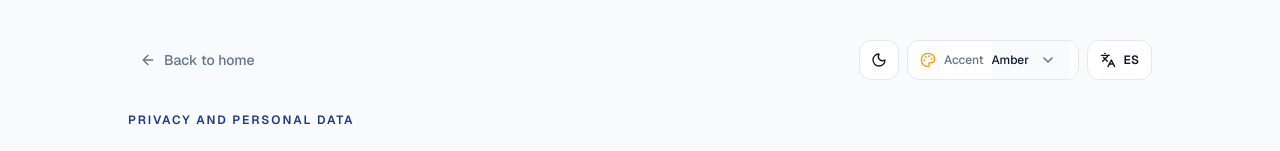
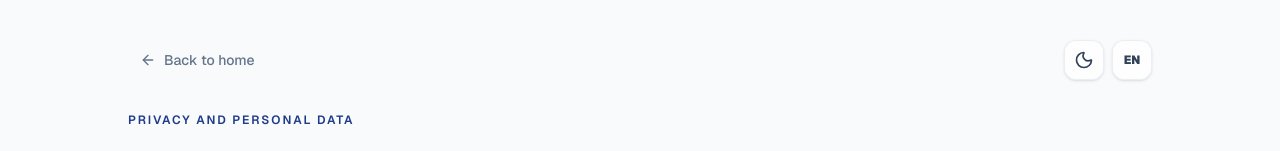
Before and after one commit to Charmandiox9/MSMS_Frontend, a Next.js app: page /en/privacy in a window 1280 px wide. Shown: the top 151 px of the page. Built offline with nearby package versions, Linux system fonts and the light colour scheme.

Commit message:
fix: match privacy controls to login design

```diff
--- a/src/app/[locale]/layout.tsx
+++ b/src/app/[locale]/layout.tsx
@@ -10,7 +10,6 @@ import { ThemeProvider } from "@/components/providers/ThemeProvider";
 import EssentialStorageNotice from "@/components/providers/EssentialStorageNotice";
 import SmoothScroll from "@/components/behavior/SmoothScroll";
 import { Toaster } from 'sonner';
-import { ColorPaletteProvider } from '@/components/providers/ColorPaletteProvider';
 
 export const metadata: Metadata = {
   title: "MARSYS - UCN Facultad de Ciencias del Mar",
@@ -41,13 +40,11 @@ export default async function RootLayout({
       <body suppressHydrationWarning className="min-h-full flex flex-col bg-background text-foreground transition-colors duration-300">
         <SmoothScroll />
         <ThemeProvider>
-          <ColorPaletteProvider>
-            <NextIntlClientProvider messages={messages}>
-              {children}
-              <EssentialStorageNotice />
-              <Toaster position="bottom-right" theme="system" richColors closeButton expand visibleToasts={4} />
-            </NextIntlClientProvider>
-          </ColorPaletteProvider>
+          <NextIntlClientProvider messages={messages}>
+            {children}
+            <EssentialStorageNotice />
+            <Toaster position="bottom-right" theme="system" richColors closeButton expand visibleToasts={4} />
+          </NextIntlClientProvider>
         </ThemeProvider>
       </body>
     </html>
--- a/src/app/globals.css
+++ b/src/app/globals.css
@@ -63,26 +63,6 @@
   /* Acento en dark: Arena brillante */
   --accent: #fbbf24;
   --accent-foreground: #451a03;
-}
-
-:root[data-palette="marine"] {
-  --accent: #0d9488;
-  --accent-foreground: #ffffff;
-}
-
-.dark[data-palette="marine"] {
-  --accent: #2dd4bf;
-  --accent-foreground: #022c22;
-}
-
-:root[data-palette="coral"] {
-  --accent: #ef4444;
-  --accent-foreground: #ffffff;
-}
-
-.dark[data-palette="coral"] {
-  --accent: #fb7185;
-  --accent-foreground: #4c0519;
 }
 
 @theme inline {
--- a/src/components/layout/PublicPageToolbar.tsx
+++ b/src/components/layout/PublicPageToolbar.tsx
@@ -1,11 +1,10 @@
 'use client';
 
-import { ArrowLeft, Languages, Moon, Palette, Sun } from 'lucide-react';
+import { ArrowLeft, Moon, Sun } from 'lucide-react';
 import { useLocale, useTranslations } from 'next-intl';
 import { useTheme } from 'next-themes';
 import { Link, usePathname, useRouter } from '@/i18n/routing';
 import { useMounted } from '@/hooks/useMounted';
-import { useColorPalette } from '@/components/providers/ColorPaletteProvider';
 
 export default function PublicPageToolbar({ backLabel }: { backLabel: string }) {
   const t = useTranslations('DashboardNav');
@@ -13,10 +12,8 @@ export default function PublicPageToolbar({ backLabel }: { backLabel: string })
   const pathname = usePathname();
   const router = useRouter();
   const { theme, setTheme, systemTheme } = useTheme();
-  const { palette, setPalette } = useColorPalette();
   const mounted = useMounted();
   const isDark = theme === 'dark' || (theme === 'system' && systemTheme === 'dark');
-  const nextLocale = locale === 'es' ? 'en' : 'es';
 
   return (
     <nav aria-label={t('publicControls')} className="mx-auto mb-8 flex w-full max-w-5xl items-center justify-between gap-3">
@@ -25,22 +22,23 @@ export default function PublicPageToolbar({ backLabel }: { backLabel: string })
         {backLabel}
       </Link>
       <div className="flex items-center gap-2">
-        <button type="button" onClick={() => setTheme(isDark ? 'light' : 'dark')} aria-label={t('toggleTheme')} title={t('toggleTheme')} className="inline-flex h-10 w-10 items-center justify-center rounded-xl border border-border bg-card text-card-foreground transition-colors hover:bg-muted focus-visible:outline-none focus-visible:ring-2 focus-visible:ring-primary">
-          {mounted && isDark ? <Sun className="h-4 w-4" aria-hidden="true" /> : <Moon className="h-4 w-4" aria-hidden="true" />}
+        <button
+          type="button"
+          onClick={() => setTheme(isDark ? 'light' : 'dark')}
+          className="flex h-10 w-10 items-center justify-center rounded-xl border border-slate-200/70 bg-white/80 text-slate-700 shadow-sm backdrop-blur-md transition-colors hover:border-ocean-cyan hover:text-ocean-cyan dark:border-white/10 dark:bg-slate-950/50 dark:text-white/80"
+          aria-label={t('toggleTheme')}
+          title={t('toggleTheme')}
+        >
+          {mounted && isDark ? <Sun className="h-5 w-5 text-amber-300" /> : <Moon className="h-5 w-5" />}
         </button>
-        <label className="sr-only" htmlFor="public-color-palette">{t('colorPalette')}</label>
-        <span className="inline-flex h-10 items-center gap-2 rounded-xl border border-border bg-card px-2 text-card-foreground focus-within:ring-2 focus-within:ring-primary">
-          <Palette className="ml-1 h-4 w-4 text-accent" aria-hidden="true" />
-          <span className="text-xs font-medium text-muted-foreground">{t('colorLabel')}</span>
-          <select id="public-color-palette" value={palette} onChange={(event) => setPalette(event.target.value as typeof palette)} className="h-full max-w-28 cursor-pointer bg-transparent pr-1 text-xs font-medium focus:outline-none" aria-label={t('colorPalette')}>
-            <option value="ocean">{t('palettes.ocean')}</option>
-            <option value="marine">{t('palettes.marine')}</option>
-            <option value="coral">{t('palettes.coral')}</option>
-          </select>
-        </span>
-        <button type="button" onClick={() => router.replace(pathname, { locale: nextLocale })} aria-label={t('toggleLanguage')} title={t('toggleLanguage')} className="inline-flex h-10 items-center gap-2 rounded-xl border border-border bg-card px-3 text-xs font-semibold text-card-foreground transition-colors hover:bg-muted focus-visible:outline-none focus-visible:ring-2 focus-visible:ring-primary">
-          <Languages className="h-4 w-4" aria-hidden="true" />
-          {nextLocale.toUpperCase()}
+        <button
+          type="button"
+          onClick={() => router.replace(pathname, { locale: locale === 'es' ? 'en' : 'es' })}
+          className="flex h-10 min-w-10 items-center justify-center rounded-xl border border-slate-200/70 bg-white/80 px-2 text-xs font-black uppercase text-slate-700 shadow-sm backdrop-blur-md transition-colors hover:border-ocean-cyan hover:text-ocean-cyan dark:border-white/10 dark:bg-slate-950/50 dark:text-white/80"
+          aria-label={t('toggleLanguage')}
+          title={t('toggleLanguage')}
+        >
+          {locale}
         </button>
       </div>
     </nav>
--- a/src/components/providers/ColorPaletteProvider.tsx
+++ /dev/null
@@ -1,54 +0,0 @@
-'use client';
-
-import { createContext, useContext, useEffect, useState, type ReactNode } from 'react';
-
-export type ColorPalette = 'ocean' | 'marine' | 'coral';
-
-type ColorPaletteContextValue = {
-  palette: ColorPalette;
-  setPalette: (palette: ColorPalette) => void;
-};
-
-const STORAGE_KEY = 'MARSYS_COLOR_PALETTE';
-const ColorPaletteContext = createContext<ColorPaletteContextValue | null>(null);
-
-function isColorPalette(value: string | null): value is ColorPalette {
-  return value === 'ocean' || value === 'marine' || value === 'coral';
-}
-
-export function ColorPaletteProvider({ children }: { children: ReactNode }) {
-  const [palette, setPalette] = useState<ColorPalette>('ocean');
-  const [hydrated, setHydrated] = useState(false);
-
-  useEffect(() => {
-    try {
-      const savedPalette = window.localStorage.getItem(STORAGE_KEY);
-      if (isColorPalette(savedPalette)) setPalette(savedPalette);
-    } catch {
-      setPalette('ocean');
-    }
-    setHydrated(true);
-  }, []);
-
-  useEffect(() => {
-    document.documentElement.dataset.palette = palette;
-    if (!hydrated) return;
-    try {
-      window.localStorage.setItem(STORAGE_KEY, palette);
-    } catch {
-      return;
-    }
-  }, [palette, hydrated]);
-
-  return (
-    <ColorPaletteContext.Provider value={{ palette, setPalette }}>
-      {children}
-    </ColorPaletteContext.Provider>
-  );
-}
-
-export function useColorPalette() {
-  const context = useContext(ColorPaletteContext);
-  if (!context) throw new Error('useColorPalette debe usarse dentro de ColorPaletteProvider');
-  return context;
-}
```
Also changed, not shown: messages/en.json, messages/es.json.
